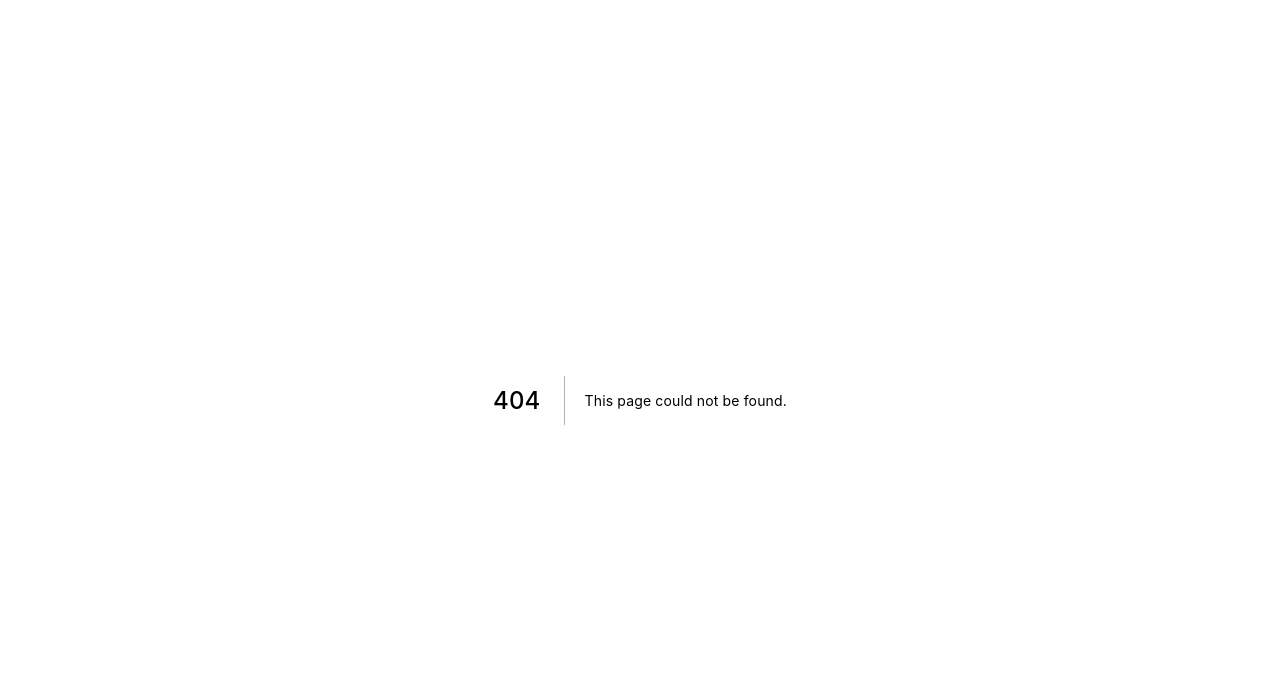
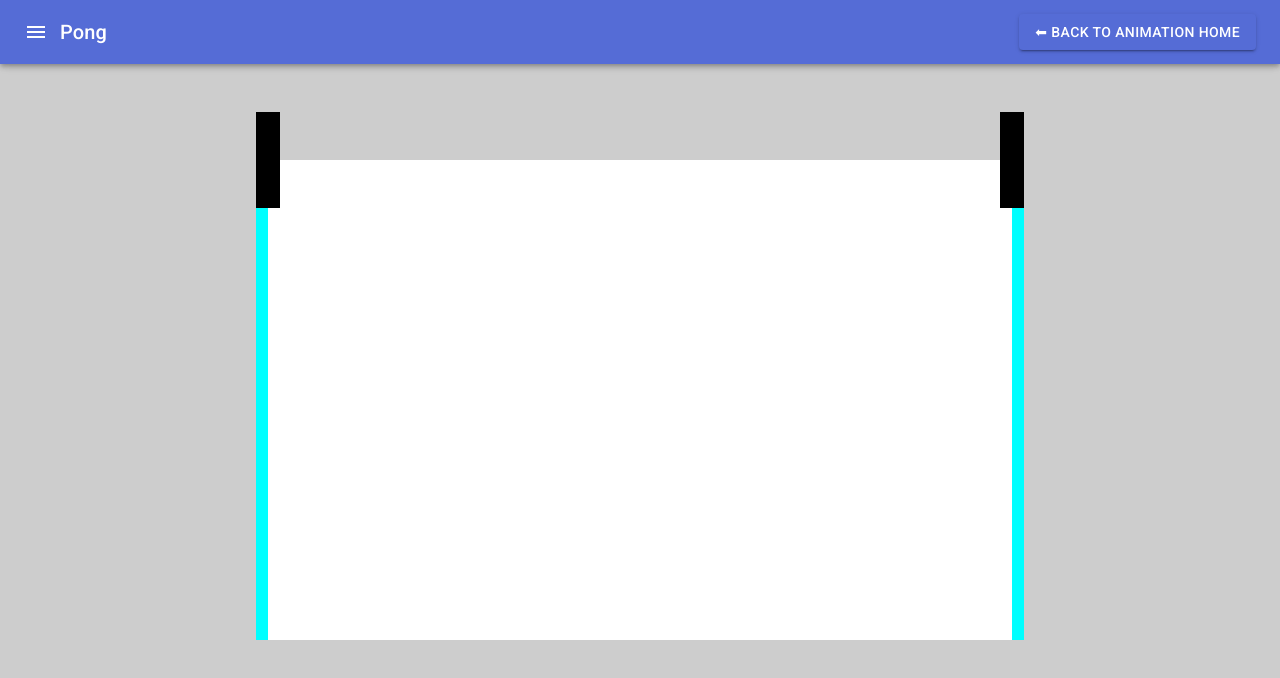
Before and after one commit to basheim/website, a Next.js app: page /website/sandbox/animations/pong in a window 1280 px wide. Before the commit this address had no page. Shown: the top 678 px of the page. Built offline with nearby package versions, Linux system fonts and the light colour scheme.

Commit message:
WIP: pong

```diff
--- a/components/base/layout.tsx
+++ b/components/base/layout.tsx
@@ -14,7 +14,8 @@ const useStyles = makeStyles((theme) => ({
     height: '100%',
     backgroundColor: '#cdcdcd',
     display: 'flex',
-    flexFlow: 'column'
+    flexFlow: 'column',
+    overflow: 'hidden'
   },
   paddingDiv: {
     flex: '1'
--- a/pages/sandbox/animations/index.tsx
+++ b/pages/sandbox/animations/index.tsx
@@ -19,6 +19,10 @@ export default function AnimationsIndex({  }: any) {
             <Link href='/sandbox/animations/glob'>
                 <Button variant="contained" color="primary">Glob</Button>
             </Link>
+            <Divider/>
+            <Link href='/sandbox/animations/pong'>
+                <Button variant="contained" color="primary">Pong</Button>
+            </Link>
             </Box>
         </Layout>
     )
--- /dev/null
+++ b/pages/sandbox/animations/pong.tsx
@@ -0,0 +1,120 @@
+import Layout from '../../../components/base/layout';
+import React, { useState, useEffect } from 'react';
+import { makeStyles } from '@material-ui/core/styles';
+import { useSpring, animated } from 'react-spring';
+import { Divider } from '@material-ui/core';
+
+const useStyles = makeStyles((theme) => ({
+    mainContainer: {
+        backgroundColor: 'white',
+        height: '60vh',
+        width: '60vw',
+        position: 'absolute',
+        top: '50%',
+        left: '50%',
+        marginTop: '-30vh',
+        marginLeft: '-30vw'
+    },
+    leftPaddle: {
+        position: 'relative',
+        height: '20%',
+        width: '105%',
+        backgroundColor: 'black',
+        overflow: 'hidden',
+        opacity: 1,
+        float: 'left'
+    },
+    leftPaddleContainer: {
+        position: 'relative',
+        height: '100%',
+        width: '200%',
+        background: 'rgba(0,0,0,0)',
+        float: 'left'
+    },
+    leftGoalContainer: {
+        position: 'relative',
+        height: 'inherit',
+        width: '1.5%',
+        backgroundColor: '#00FFFF',
+        float: 'left'
+    },
+    rightPaddle: {
+        position: 'relative',
+        height: '20%',
+        width: '105%',
+        backgroundColor: 'black',
+        overflow: 'hidden',
+        opacity: 1,
+        float: 'right'
+    },
+    rightPaddleContainer: {
+        position: 'relative',
+        height: '100%',
+        width: '200%',
+        background: 'rgba(0,0,0,0)',
+        float: 'right'
+    },
+    rightGoalContainer: {
+        position: 'relative',
+        height: 'inherit',
+        width: '1.5%',
+        backgroundColor: '#00FFFF',
+        float: 'right'
+    },
+    ball: {
+        position: 'absolute',
+        width: '20px',
+        height: '20px',
+        borderRadius: '50%',
+        backgroundColor: 'black'
+    }
+}));
+
+function getWindowDimensions() {
+    if (typeof window !== "undefined") {
+        const { innerWidth: width, innerHeight: height } = window;
+        return {
+            width,
+            height
+        };
+    }
+    return {
+        width: 0, height: 0
+    };
+}
+
+const fast = { tension: 1000, friction: 600 }
+const slow = { mass: 20, tension: 200, friction: 50 }
+const trans = (y: string) => `translate3d(0,${y}px,0) translate3d(0,-50%,0)`
+
+export default function PongGame({ }: any) {
+    const [windowDimensions, setWindowDimensions] = useState(getWindowDimensions());
+    useEffect(() => {
+        function handleResize() {
+            setWindowDimensions(getWindowDimensions());
+        }
+
+        window.addEventListener('resize', handleResize);
+        return () => window.removeEventListener('resize', handleResize);
+    }, []);
+    const classes = useStyles();
+    const [spring, set]: any = useSpring(() => ({ y: 0, config: fast }));
+    return (
+
+        <Layout identity={{ title: 'Pong' }} back={{ href: '/sandbox/animations', title: 'Animation Home' }} noContainer>
+            <div className={classes.mainContainer}>
+                <div className={classes.leftGoalContainer}>
+                    <div className={classes.leftPaddleContainer} onMouseMove={(e: any) => set({ y: e.clientY - (windowDimensions.height * 0.2) })}>
+                        <animated.div style={{ transform: spring.y.interpolate(trans) }} className={classes.leftPaddle} />
+                    </div>
+                </div>
+                <div className={classes.ball}/>
+                <div className={classes.rightGoalContainer}>
+                    <div className={classes.rightPaddleContainer} onMouseMove={(e: any) => set({ y: e.clientY - (windowDimensions.height * 0.2) })}>
+                        <animated.div style={{ transform: spring.y.interpolate(trans) }} className={classes.rightPaddle} />
+                    </div>
+                </div>
+            </div>
+        </Layout>
+    )
+}
```
